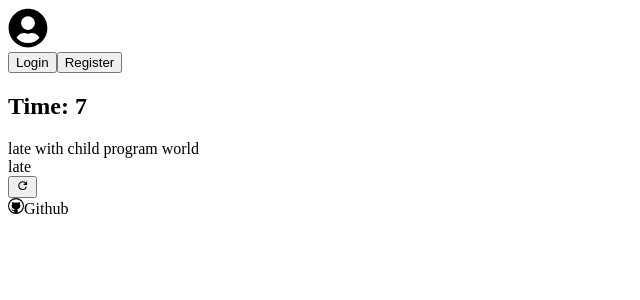
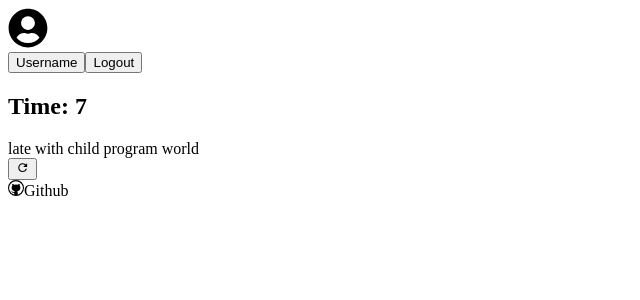
Before and after one commit to skarokin/ref-type, a React (Create React App) app: page / in a window 1280 px wide. Shown: the top 300 px of the page, without its empty margins (0-640 px from the left). Built offline with nearby package versions, Linux system fonts and the light colour scheme; the HTML template or start-up script is replaced by a standard one.

Commit message:
fixed caret!!!!!

```diff
--- a/src/components/TypedCharacters.tsx
+++ b/src/components/TypedCharacters.tsx
@@ -8,7 +8,6 @@
 import cn from "classnames";
 import Caret from "./Caret";
 import { motion } from "framer-motion";
-import React from "react";
 
 const UserTypings = ({
   userInput,
@@ -30,9 +29,7 @@ const UserTypings = ({
     typedCharacters.push("\u200b");
   }
 
-  // map() is being used to transform typedCharacters into an array of <Character> components
-  // with each component representing a character the user has typed
-  // ensure that the caret does not get mapped to a 'u\200b' character
+  // map over typedCharacters and return a <Character> component for each character
   return (
     <div className={className}>
       {typedCharacters.map((char, index) => (
@@ -57,14 +54,19 @@ const Character = ({
   const isCorrect = actual === expected;
   const isWhiteSpace = expected === " ";
 
-  // if empty space, do not add any Tailwind classes
+
   const isEmptySpace = actual === "\u200b";
+
+  // if empty space, return an empty span to ensure caret is properly positioned
+  if (isEmptySpace) {
+    return <span/>;
+  }
 
   return (
     <motion.span
       initial={{ opacity: 0 }}
       animate={{ opacity: 1 }}
-      transition={{ duration: 0.05 }}
+      transition={{ duration: 0.1 }}
       className={cn({
         "text-red-500": !isCorrect && !isWhiteSpace,
         "text-primary-400": isCorrect && !isWhiteSpace,
--- a/src/components/UserPanel.tsx
+++ b/src/components/UserPanel.tsx
@@ -23,11 +23,11 @@ export default function UserPanel({
     return (
         <div className={"fixed top-10 left-20 m-10 flex flex-col items-start"}>
             <FaUserCircle size={40} className={"m-4 text-slate-500"}/>
-            { false
+            { true
             ?
             <div className={"flex flex-col items-start space-y-4"}>
-                <p className={className}>
-                    Username</p>
+                <button className={className}>
+                    Username</button>
                 <button className={className}>
                     Logout
                 </button>
--- a/src/hooks/useWords.tsx
+++ b/src/hooks/useWords.tsx
@@ -16,7 +16,7 @@ const generateWords = (count: number) => {
     words.push(word);
   }
 
-  // add a whitespace at the end
+  // add a whitespace at the end for natural typing experience
   words[words.length - 1] += " ";
 
   return words.join(' ');
```
